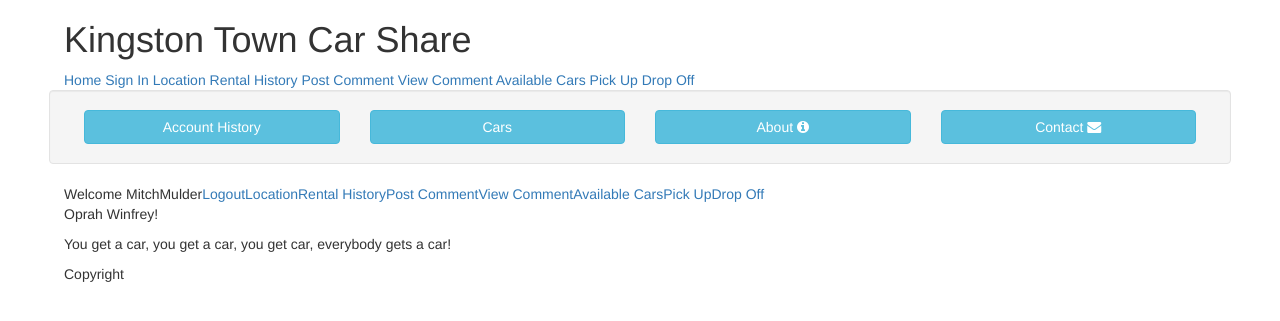
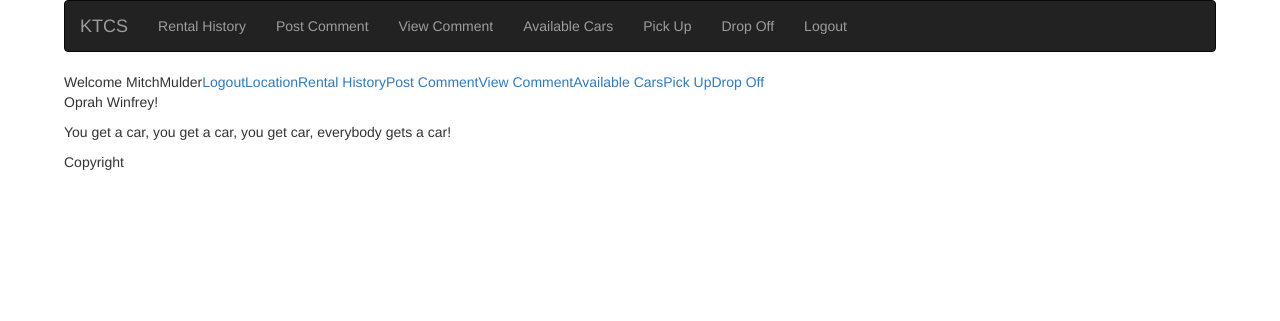
Before and after one commit to bitscuit/KTCS, a PHP site: page / in a window 1280 px wide. Shown: the top 321 px of the page. Run offline with PHP 8.4, Linux system fonts and the light colour scheme; a user stored in the database is signed in; some libraries are stand-ins or nearby versions.

Commit message:
finished header for user and member functionality

```diff
--- /dev/null
+++ b/app/views/header/member_header.html
@@ -0,0 +1,32 @@
+<header class="navbar navbar-inverse navbar-toggleable-md bd-navbar">
+  <nav class="container">
+	<div class="d-flex justify-content-between hidden-lg-up">
+	  <a class="navbar-brand" href="?controller=home&action=getViewHome">KTCS</a>
+	</div>
+	<div class="collapse navbar-collapse" id="bd-main-nav">
+	  <ul class="nav navbar-nav">
+		<li class="nav-item">
+		  <a class="nav-item nav-link " href="?controller=user&action=getViewRentalHistory">Rental History</a>
+		</li>
+		<li class="nav-item">
+		  <a class="nav-item nav-link" href="?controller=user&action=getViewPostComment">Post Comment</a>
+		</li>
+		<li class="nav-item">
+		  <a class="nav-item nav-link" href="?controller=car&action=getViewComment">View Comment</a>
+		</li>
+		<li class="nav-item">
+		  <a class="nav-item nav-link" href="?controller=car&action=getViewAvailableCars">Available Cars</a>
+		</li>
+		<li class="nav-item">
+		  <a class="nav-item nav-link" href="?controller=user&action=getViewPickUp">Pick Up</a>
+		</li>
+		<li class="nav-item">
+		  <a class="nav-item nav-link" href="?controller=user&action=getViewDropOff">Drop Off</a>
+		</li>
+		<li class="nav-item">
+		  <a class="nav-item nav-link active" href="?controller=user&action=getViewLogout">Logout</a>
+		</li>
+	  </ul>
+	</div>
+  </nav>
+</header>
--- a/app/views/layout.php
+++ b/app/views/layout.php
@@ -18,21 +18,13 @@
 	</head>
 
 	<body>
-		<header>
-		<!-- header should have a script to determine which header to show -->
-		<h1>Kingston Town Car Share</h1>
-		<a href="/KTCS/app">Home</a>
-		<a href="?controller=user&action=getViewSignIn">Sign In</a>
-		<a href="?controller=car&action=getViewLocation">Location</a>
-		<a href="?controller=user&action=getViewRentalHistory">Rental History</a>
-		<a href="?controller=user&action=getViewPostComment">Post Comment</a>
-		<a href="?controller=car&action=getViewComment">View Comment</a>
-		<a href="?controller=car&action=getViewAvailableCars">Available Cars</a>
-		<a href="?controller=user&action=getViewPickUp">Pick Up</a>
-		<a href="?controller=user&action=getViewDropOff">Drop Off</a>
-
-		<?php require_once("views/header/header.html");?>
-		</header>
+		<?php
+			if (isset($_SESSION["signIn"]) && $_SESSION["signIn"] == 1) {
+				require_once("views/header/member_header.html");
+			} else {
+				require_once("views/header/user_header.html");
+			}
+		?>
 
 		<!-- route to the appropriate controller and action to display the proper view -->
 		<?php require_once("routes.php"); ?>
```
Also changed, not shown: app/views/header/user_header.html (added, +20 -0 lines), app/views/rental_history/rental_history.php (+6 -1 lines).
